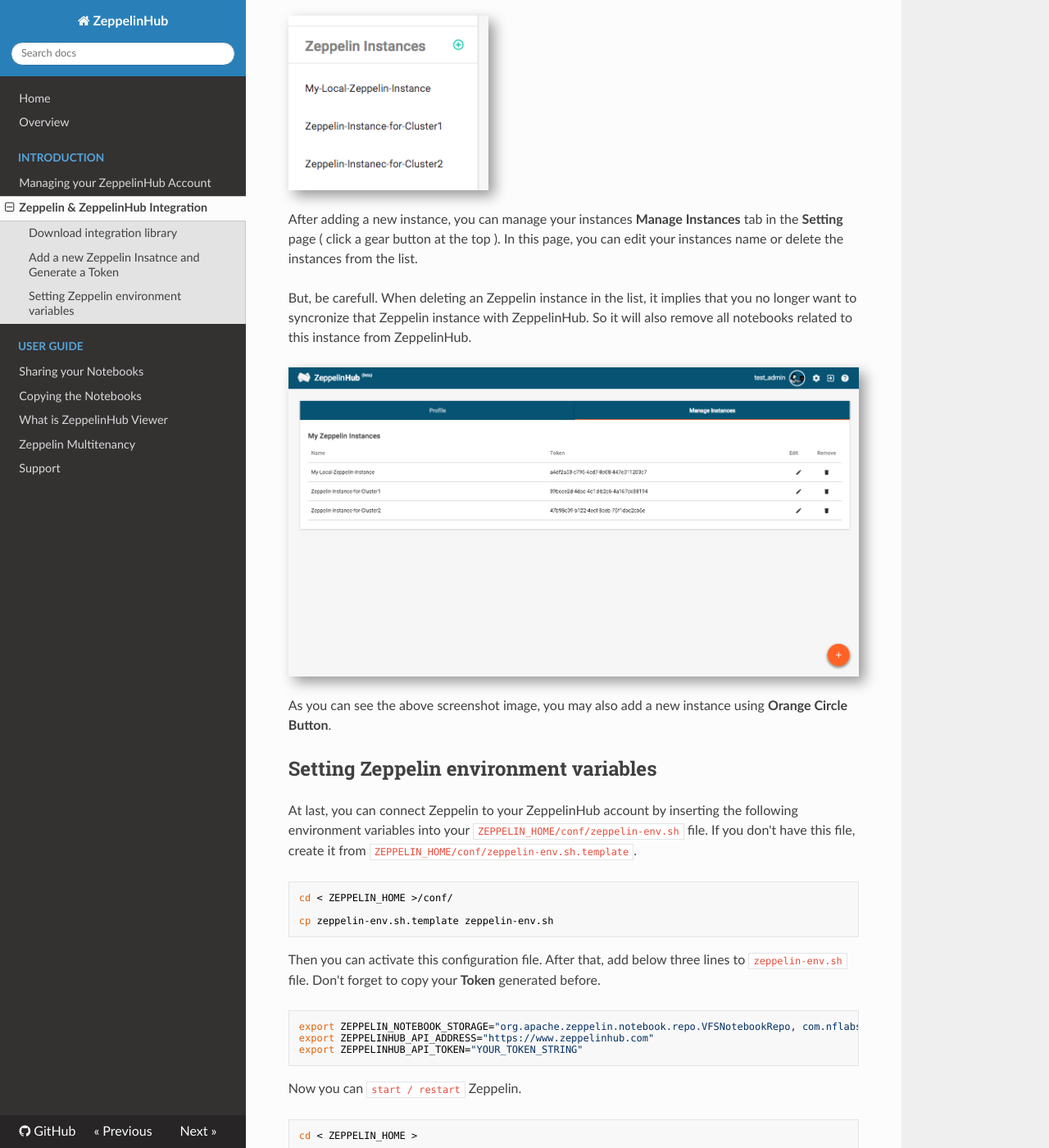
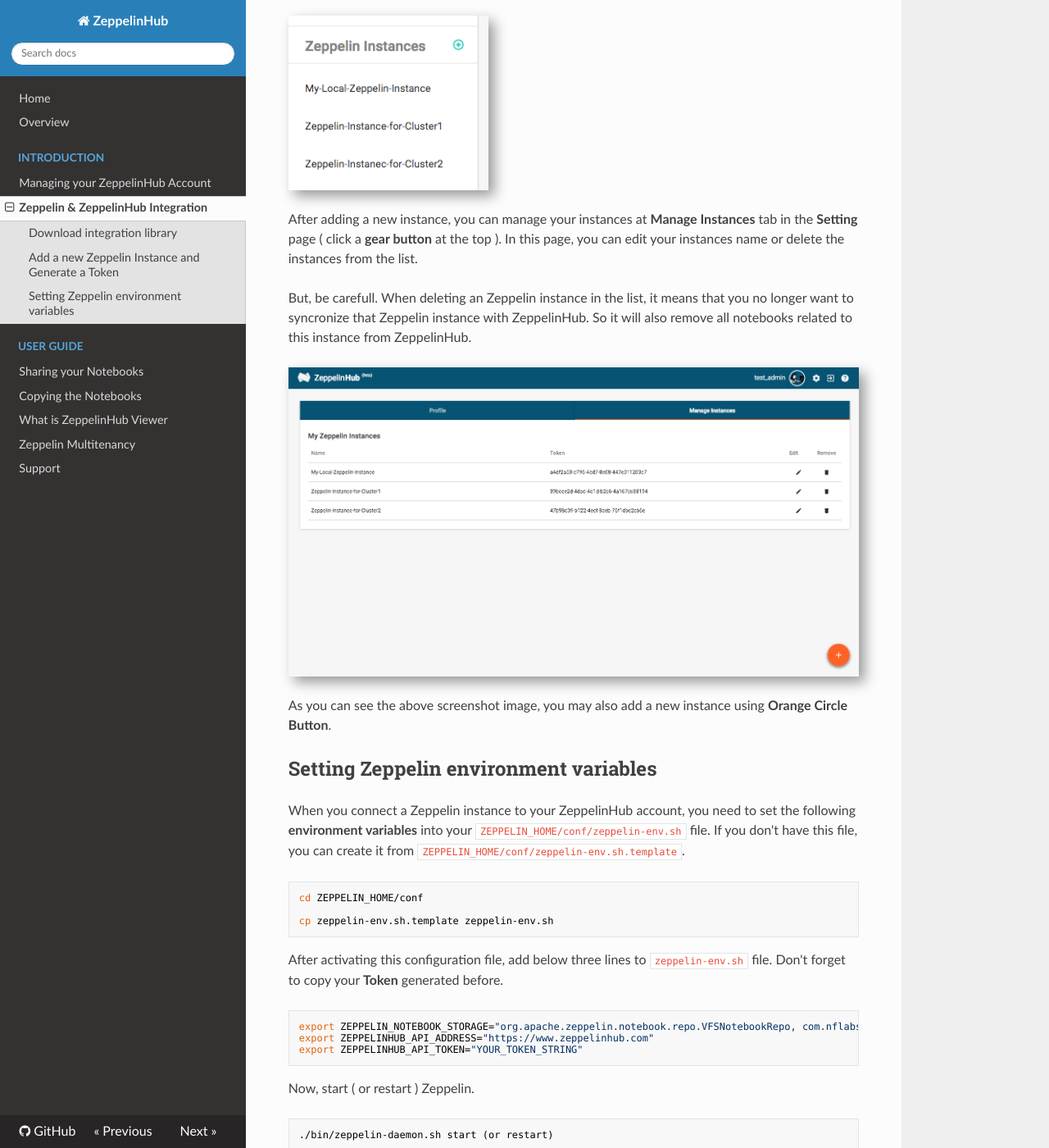
Before and after one commit to jacksu/zeppelinhub-documentation, an MkDocs documentation site: the page built from docs/zeppelin_integration.md, in a window 1280 px wide and 1400 px high, scrolled down 1369 px. Shown: the whole window at 82% size. Built offline with MkDocs 1.6.1, drawn with Linux system fonts in a browser that asks for light colours; nearby versions of some CDN libraries; old or Windows-style settings are respelled for this version of MkDocs; some of the changed text lies outside the part shown.

Commit message:
Fix some typos and grammar errors in zeppelin_integration.md

````diff
--- a/docs/zeppelin_integration.md
+++ b/docs/zeppelin_integration.md
@@ -8,8 +8,8 @@
 
 Then copy your library into `lib` directory under your ZEPPELIN_HOME ( Zeppelin installation directory ). If you don't have `lib` folder, just create a new one.
 
-## Add a new Zeppelin Insatnce and Generate a Token
-You need to register for a ZeppelinHub account to obtain a Token. If you don't have ZeppelinHub account yet, please read [Managing your ZeppelinHub Account](zeppelinhub_account.md) and sign up first. After login, you can add **a new Zeppelin Instance**.
+## Add a new Zeppelin Instance and Generate a Token
+You need to register for ZeppelinHub account to obtain a Token. If you don't have ZeppelinHub account yet, please read [Managing your ZeppelinHub Account](zeppelinhub_account.md) and sign up first. After login, you can add **a new Zeppelin Instance**.
 
 <img src="../img/add_instance.png" width="35%" height="35%" style="box-shadow: 7px 7px 15px #999999;"/>
 
@@ -21,13 +21,13 @@
 
 <img src="../img/instance_token.png" width="55%" height="55%" style="box-shadow: 7px 7px 15px #999999;"/>
 
-After that, you can see your instance that you added.
+After then, you can see your instance list at **Zeppelin Instances** section in the dashboard.
 
 <img src="../img/after_add_instance.png" width="35%" height="35%" style="box-shadow: 7px 7px 15px #999999;"/>
 
-After adding a new instance, you can manage your instances **Manage Instances** tab in the **Setting** page ( click a gear button at the top ). In this page, you can edit your instances name or delete the instances from the list.
+After adding a new instance, you can manage your instances at **Manage Instances** tab in the **Setting** page ( click a **gear button** at the top ). In this page, you can edit your instances name or delete the instances from the list.
 
-But, be carefull. When deleting an Zeppelin instance in the list, it implies that you no longer want to syncronize that Zeppelin instance with ZeppelinHub. So it will also remove all notebooks related to this instance from ZeppelinHub.
+But, be carefull. When deleting an Zeppelin instance in the list, it means that you no longer want to syncronize that Zeppelin instance with ZeppelinHub. So it will also remove all notebooks related to this instance from ZeppelinHub.
 
 <img src="../img/manage_instance.png" width="100%" height="100%" style="box-shadow: 7px 7px 15px #999999;"/>
 
@@ -35,15 +35,15 @@
 
 ## Setting Zeppelin environment variables
 
-At last, you can connect Zeppelin to your ZeppelinHub account by inserting the following environment variables into your `ZEPPELIN_HOME/conf/zeppelin-env.sh` file. If you don't have this file, create it from `ZEPPELIN_HOME/conf/zeppelin-env.sh.template`.
+When you connect a Zeppelin instance to your ZeppelinHub account, you need to set the following **environment variables** into your `ZEPPELIN_HOME/conf/zeppelin-env.sh` file. If you don't have this file, you can create it from `ZEPPELIN_HOME/conf/zeppelin-env.sh.template`.
 
 ```
-cd < ZEPPELIN_HOME >/conf/
+cd ZEPPELIN_HOME/conf
 
 cp zeppelin-env.sh.template zeppelin-env.sh
 ```
 
-Then you can activate this configuration file. After that, add below three lines to `zeppelin-env.sh` file. Don't forget to copy your **Token** generated before.
+After activating this configuration file,  add below three lines to `zeppelin-env.sh` file. Don't forget to copy your **Token** generated before.
 
 ```
 export ZEPPELIN_NOTEBOOK_STORAGE="org.apache.zeppelin.notebook.repo.VFSNotebookRepo, com.nflabs.zeppelinhub.notebook.repo.ZeppelinHubRepo"
@@ -51,10 +51,8 @@
 export ZEPPELINHUB_API_TOKEN="YOUR_TOKEN_STRING"
 ```
 
-Now you can `start / restart` Zeppelin.
+Now, start ( or restart ) Zeppelin.
 
 ```
-cd < ZEPPELIN_HOME >
-
 ./bin/zeppelin-daemon.sh start (or restart)
 ```
````
